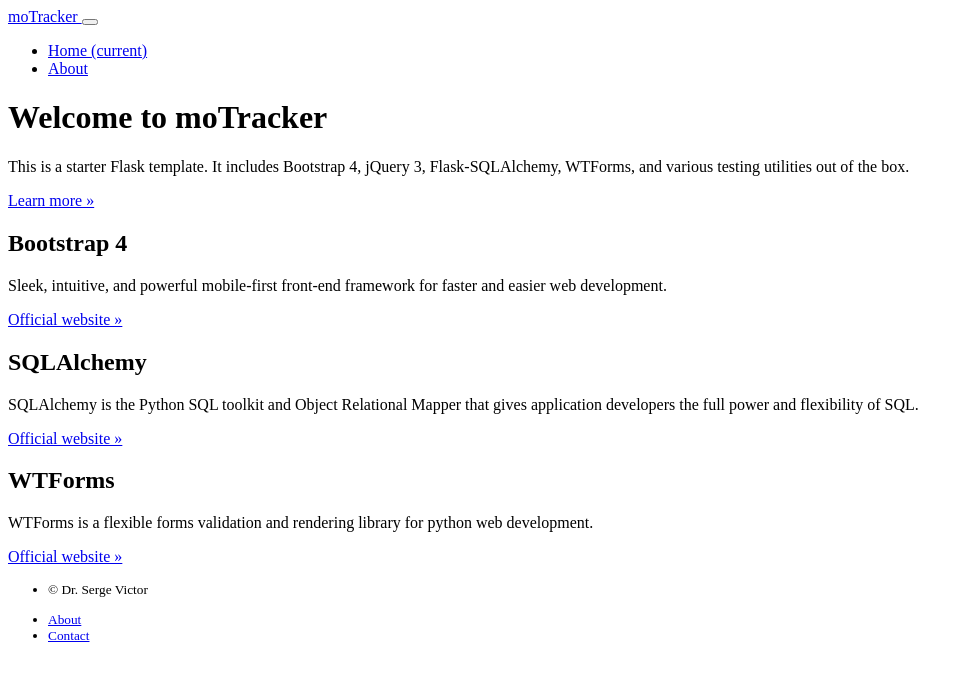
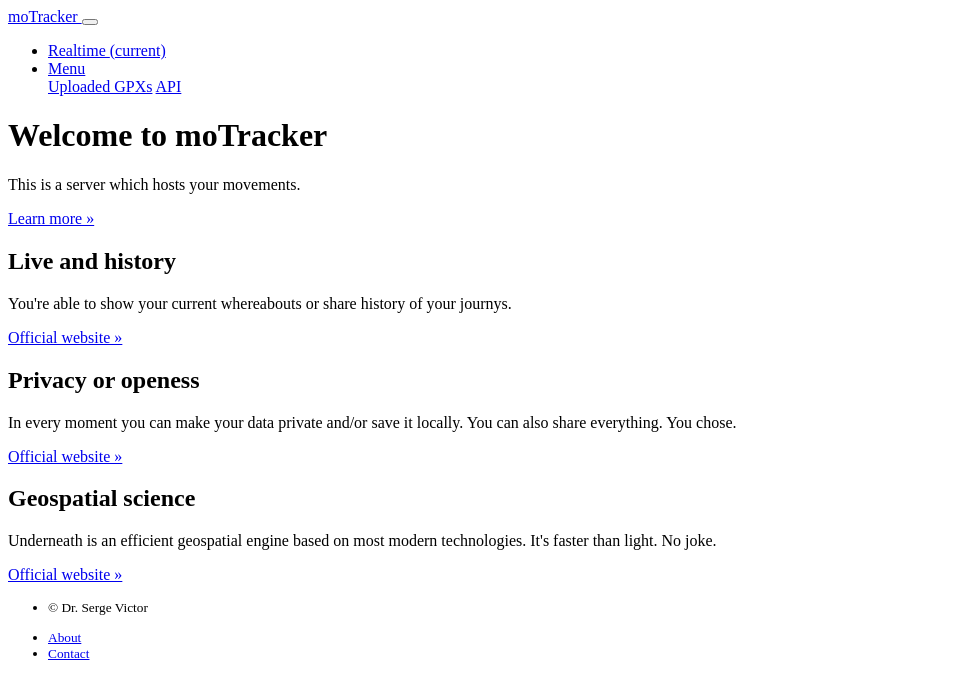
Before and after one commit to ser/motracker, a Flask app: template motracker/templates/public/home.html in a window 1280 px wide. Shown: the top 699 px of the page, without its empty margins (0-973 px from the left). Run offline with Flask 2, Linux system fonts and the light colour scheme; the template is opened without the code that fills it, so the values that code supplies are empty; parts of the project's set-up code (start-up, migrations or seed data) failed here and were passed over.

Commit message:
A nicer theme and some self-advertising :-)

```diff
--- a/motracker/templates/nav.html
+++ b/motracker/templates/nav.html
@@ -1,5 +1,5 @@
 
-<nav class="navbar navbar-expand-lg navbar-dark bg-dark fixed-top">
+<nav class="navbar navbar-expand-lg navbar-dark bg-primary fixed-top">
   <a class="navbar-brand" href="{{ url_for('public.home') }}">
      moTracker
   </a>
@@ -11,12 +11,16 @@
   <div class="collapse navbar-collapse" id="navbarSupportedContent">
     <ul class="navbar-nav mr-auto">
       <li class="nav-item active">
-        <a class="nav-link" href="{{ url_for('public.home') }}">Home
+        <a class="nav-link" href="{{ url_for('public.home') }}">Realtime
           <span class="sr-only">(current)</span>
         </a>
       </li>
-      <li class="nav-item">
-        <a class="nav-link" href="{{ url_for('public.about') }}">About</a>
+      <li class="nav-item dropdown">
+        <a class="nav-link dropdown-toggle" data-toggle="dropdown" href="#" id="gnssmenu">Menu <span class="caret"></span></a>
+        <div class="dropdown-menu" aria-labelledby="gnssmenu">
+            <a class="dropdown-item" href="{{ url_for('gpsdb.filezsave') }}">Uploaded GPXs</a>
+            <a class="dropdown-item" href="{{ url_for('gpsdb.gpsapi') }}">API</a>
+        </div>
       </li>
     </ul>
     {% if current_user and current_user.is_authenticated %}
--- a/motracker/templates/public/home.html
+++ b/motracker/templates/public/home.html
@@ -7,28 +7,30 @@
 
       <h1 class="display-3">Welcome to moTracker</h1>
 
-      <p>This is a starter Flask template. It includes Bootstrap 4, jQuery 3, Flask-SQLAlchemy, WTForms, and various testing utilities out of the box.</p>
-      <p><a href="https://github.com/cookiecutter-flask/cookiecutter-flask" class="btn btn-primary btn-large">Learn more &raquo;</a></p>
+      <p>This is a server which hosts your movements.</p>
+      <p><a href="{{ url_for('public.about') }}" class="btn btn-primary btn-large">Learn more &raquo;</a></p>
     </div>
 </div><!-- /.jumbotron -->
 
 <div class="container">
   <div class="row">
     <div class="col-lg-4">
-      <h2><i class="fa fa-code"></i> Bootstrap 4</h2>
-      <p>Sleek, intuitive, and powerful mobile-first front-end framework for faster and easier web development.</p>
+      <h2><i class="fa fa-code"></i> Live and history</h2>
+      <p>You're able to show your current whereabouts or share history of your
+          journys.</p>
       <p><a class="btn btn-outline-secondary" href="http://getbootstrap.com/">Official website &raquo;</a></p>
     </div>
     <div class="col-lg-4">
-      <h2><i class="fa fa-flask"></i> SQLAlchemy</h2>
-      <p>SQLAlchemy is the Python SQL toolkit and Object Relational Mapper that gives application developers the full power and flexibility of SQL.</p>
+      <h2><i class="fa fa-edit"></i> Privacy or openess</h2>
+      <p>In every moment you can make your data private and/or save it locally. You can also share everything. You chose.</p>
+      <p><a href="http://wtforms.simplecodes.com/" class="btn btn-outline-secondary">Official website &raquo;</a></p>
+    </div>
+    <div class="col-lg-4">
+      <h2><i class="fa fa-flask"></i> Geospatial science</h2>
+      <p>Underneath is an efficient geospatial engine based on most modern
+          technologies. It's faster than light. No joke.</p>
       <p><a href="http://www.sqlalchemy.org/" class="btn btn-outline-secondary">Official website &raquo;</a></p>
    </div>
-    <div class="col-lg-4">
-      <h2><i class="fa fa-edit"></i> WTForms</h2>
-      <p>WTForms is a flexible forms validation and rendering library for python web development.</p>
-      <p><a href="http://wtforms.simplecodes.com/" class="btn btn-outline-secondary">Official website &raquo;</a></p>
-    </div>
   </div><!-- /.row -->
 </div>
 {% endblock %}
--- a/package.json
+++ b/package.json
@@ -28,7 +28,8 @@
     "font-awesome": "^4.7.0",
     "jquery": "^3.4.1",
     "popper.js": "^1.15.0",
-    "leaflet": "^1.5.1"
+    "leaflet": "^1.5.1",
+    "bootswatch": "^4.3.1"
   },
   "devDependencies": {
     "@babel/core": "^7.4.5",
--- a/webpack.config.js
+++ b/webpack.config.js
@@ -22,7 +22,7 @@
     main_js: './assets/js/main',
     main_css: [
       path.join(__dirname, 'node_modules', 'font-awesome', 'css', 'font-awesome.css'),
-      path.join(__dirname, 'node_modules', 'bootstrap', 'dist', 'css', 'bootstrap.css'),
+      path.join(__dirname, 'node_modules', 'bootswatch', 'dist', 'minty', 'bootstrap.css'),
       path.join(__dirname, 'node_modules', 'leaflet', 'dist', 'leaflet.css'),
       path.join(__dirname, 'assets', 'css', 'style.css'),
     ],
```
